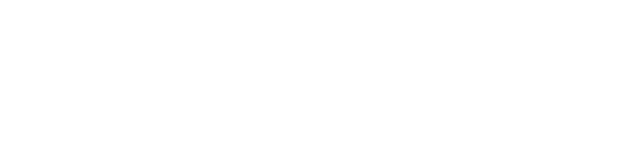
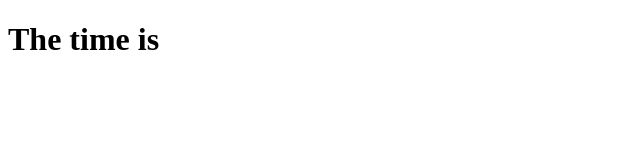
Before and after one commit to Empty-Bottles/Empty-Bottles.github.io, a plain HTML site: page index.html in a window 1280 px wide. Shown: the whole page, without its empty margins (0-640 px from the left). Drawn offline with Linux system fonts and the light colour scheme.

Commit message:
Update index.html

```diff
--- a/index.html
+++ b/index.html
@@ -7,6 +7,7 @@
   </head>
 
   <body>
+    <h1 id="clock">The time is <h1>
     <script src="src/index.js"></script>
   </body>
 </html>
```
